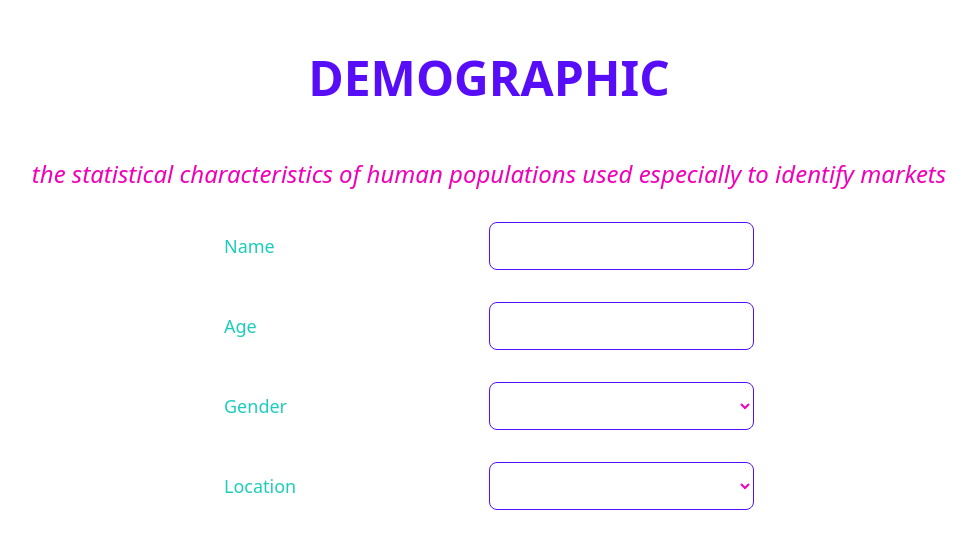
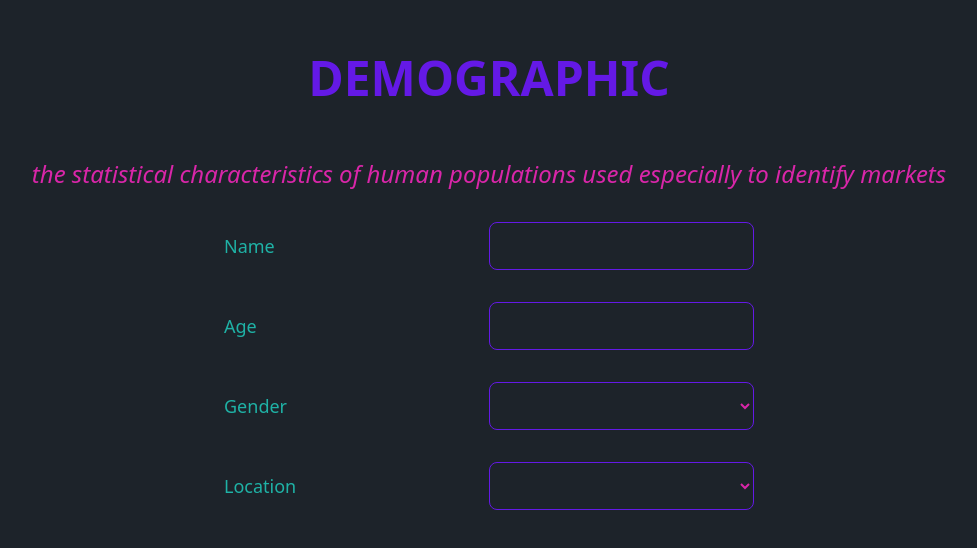
Before and after one commit to benjamindotdev/CountyGPT, a React (Vite) app: page / in a window 1280 px wide. Shown: the part 114-662 px from the top of the page, without its empty margins (151-1128 px from the left). Built offline with nearby package versions, Linux system fonts and the light colour scheme.

Commit message:
changed color scheme

```diff
--- a/index.html
+++ b/index.html
@@ -1,5 +1,5 @@
 <!doctype html>
-<html lang="en" data-theme="light">
+<html lang="en" data-theme="dark">
   <head>
     <meta charset="UTF-8" />
     <link rel="icon" type="image/svg+xml" href="/vite.svg" />
--- a/src/App.tsx
+++ b/src/App.tsx
@@ -18,7 +18,7 @@ function App() {
   })
 
   return (
-    <div className='flex flex-col justify-center items-center w-screen h-screen rounded-lg gap-8 shadow-lg'>
+    <div className='flex flex-col justify-center items-center w-screen h-screen rounded-lg gap-8 '>
       <h1 className="p-6 font-bold uppercase text-primary text-5xl">Demographic</h1>
       <blockquote className="italic text-secondary text-2xl">the statistical characteristics of human populations used especially to identify markets</blockquote>
       <div className='flex flex-col gap-8'>
@@ -55,7 +55,6 @@ function App() {
             <p className='text-primary text-2xl'>Hey <strong>{user.name}</strong>! You are a <strong>{user.age}</strong> year old <strong>{user.gender}</strong> who lives in <strong>{user.location}</strong>.</p>
             <button className="btn btn-primary text-primary hover:text-secondary w-6/12" type="submit">Confirm</button>
           </div>
-
         }
       </div>
     </div>
--- a/tailwind.config.js
+++ b/tailwind.config.js
@@ -18,6 +18,6 @@ module.exports = {
     },
     plugins: [require('daisyui')],
     daisyui: {
-      themes: ["light", "dark", "cyberpunk"],
+      themes: ["light", "dark", "emerald"],
     },
 }
```
